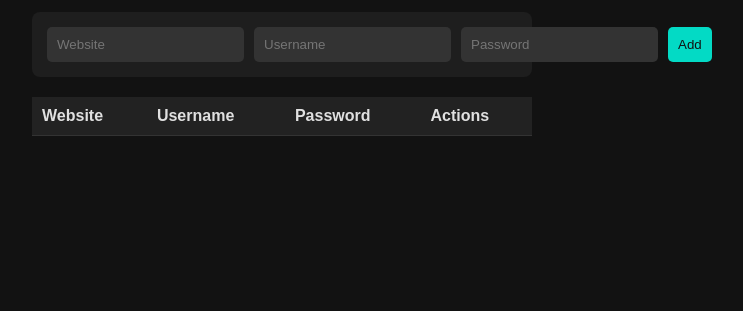
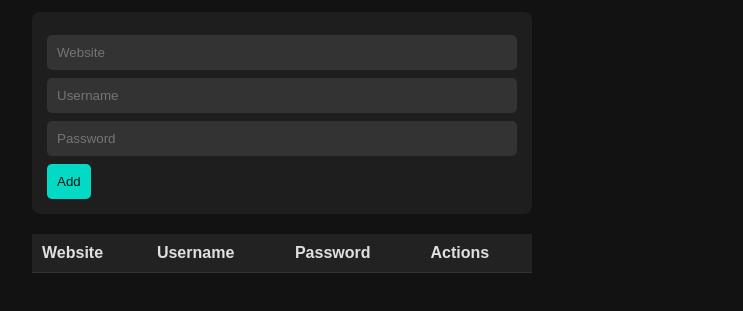
Before and after one commit to Cypher999/tugas-minggu-2, a plain HTML site: page index.html in a window 1280 px wide. Shown: the part 51-362 px from the top of the page, without its empty margins (358-1101 px from the left). Drawn offline with Linux system fonts and the light colour scheme.

Commit message:
fixing the form display so it will not displayed in 'strange and uncomfortable way'

```diff
--- a/script.js
+++ b/script.js
@@ -12,7 +12,6 @@ document.getElementById("passwordForm").addEventListener("submit", function(even
         <td>${username}</td>
         <td><input type="password" value="${password}" readonly></td>
         <td class="actions">
-            <button onclick="togglePassword(this)">👁</button>
             <button onclick="deleteRow(this)">❌</button>
         </td>
     `;
@@ -20,11 +19,6 @@ document.getElementById("passwordForm").addEventListener("submit", function(even
     document.getElementById("passwordForm").reset();
 });
 
-function togglePassword(button) {
-    let input = button.parentElement.parentElement.cells[2].querySelector("input");
-    input.type = input.type === "password" ? "text" : "password";
-}
-
 function deleteRow(button) {
     let row = button.parentElement.parentElement;
     row.remove();
--- a/style.css
+++ b/style.css
@@ -20,7 +20,7 @@ form {
     background: #1e1e1e;
     padding: 15px;
     border-radius: 8px;
-    display: flex;
+    display: block;
     gap: 10px;
     width: 100%;
     max-width: 500px;
@@ -31,7 +31,10 @@ input, button {
     border-radius: 5px;
 }
 input {
-    flex: 1;
+    display:block;
+    margin-top:8px;
+    margin-bottom:8px;
+    width:100%;
     background: #333;
     color: #e0e0e0;
 }
```
